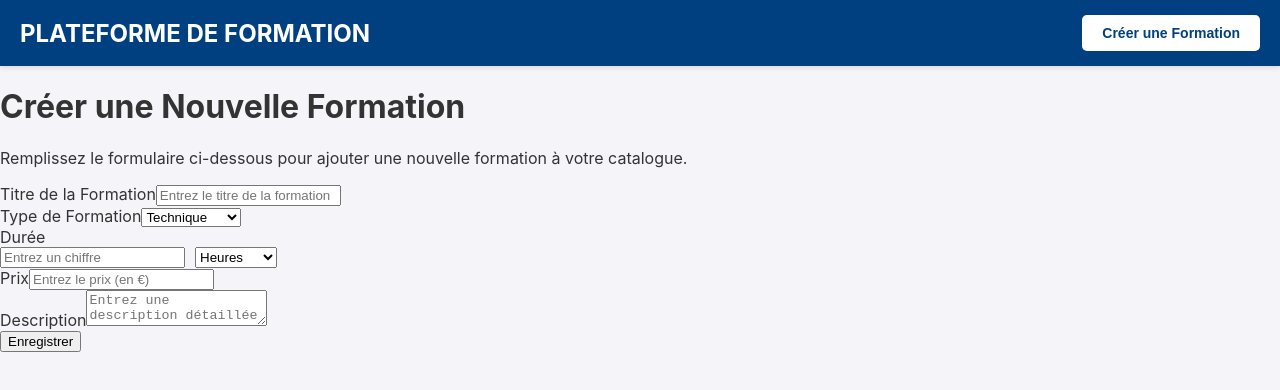
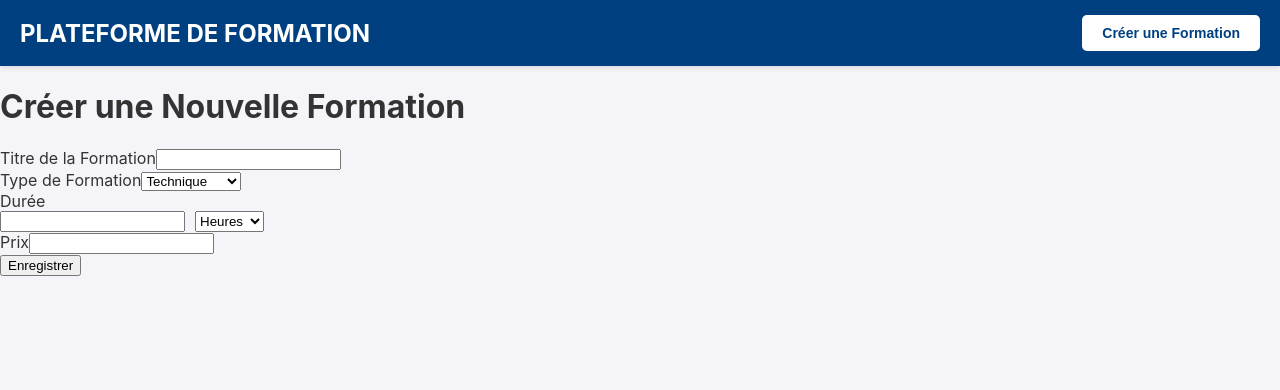
Before and after one commit to ElLuco6/formationFront, a React (Create React App) app in the folder formation/: page /createformationpage in a window 1280 px wide. Shown: the top 390 px of the page. Built offline with nearby package versions, Linux system fonts and the light colour scheme.

Commit message:
Save temporaly formation

```diff
--- a/formation/src/App.tsx
+++ b/formation/src/App.tsx
@@ -1,12 +1,24 @@
-import React, { useState } from 'react';
+import React, { useState, useEffect } from 'react';
 import { Routes, Route, useNavigate } from 'react-router-dom';
 import './App.css';
 import CreateFormationPage from './pages/CreateFormationPage';
 import ListFormationsPage from './pages/ListFormationsPage';
 
+interface Formation {
+    id: number;
+    title: string;
+    description: string;
+    price: number;
+    duration: number; // C'est un nombre
+}
+
 const App: React.FC = () => {
     const navigate = useNavigate();
-    const [formations, setFormations] = useState([
+    const [formations, setFormations] = useState<Formation[]>(() => {
+        const savedFormations = localStorage.getItem('formations');
+        return savedFormations
+            ? JSON.parse(savedFormations)
+            : [
                 {
                     id: 1,
                     title: 'Formation React',
@@ -14,9 +26,14 @@ const App: React.FC = () => {
                     price: 100,
                     duration: 8,
                 },
-    ]);
+            ];
+    });
 
-    const handleAddFormation = (newFormation: any) => {
+    useEffect(() => {
+        localStorage.setItem('formations', JSON.stringify(formations));
+    }, [formations]);
+
+    const handleAddFormation = (newFormation: Formation) => {
         setFormations((prevFormations) => [...prevFormations, newFormation]);
     };
 
--- a/formation/src/pages/CreateFormationPage.tsx
+++ b/formation/src/pages/CreateFormationPage.tsx
@@ -6,7 +6,7 @@ interface CreateFormationPageProps {
         id: number;
         title: string;
         type: string;
-        duration: string;
+        duration: number; // Aligné avec Formation
         description: string;
         price: number;
     }) => void;
@@ -16,10 +16,10 @@ const CreateFormationPage: React.FC<CreateFormationPageProps> = ({ onAddFormatio
     const navigate = useNavigate();
     const [title, setTitle] = useState('');
     const [type, setType] = useState('Technique');
-    const [durationValue, setDurationValue] = useState<number | ''>('');
+    const [durationValue, setDurationValue] = useState<number | ''>(''); // Toujours un nombre
     const [durationUnit, setDurationUnit] = useState('heures');
     const [description, setDescription] = useState('');
-    const [price, setPrice] = useState<number | ''>('');
+    const [price, setPrice] = useState<number | ''>(''); // Toujours un nombre
     const [isSubmitting, setIsSubmitting] = useState(false);
     const [error, setError] = useState<string | null>(null);
 
@@ -28,19 +28,20 @@ const CreateFormationPage: React.FC<CreateFormationPageProps> = ({ onAddFormatio
         setIsSubmitting(true);
         setError(null);
 
-        const duration = `${durationValue} ${durationUnit}`;
+        const durationValueAsNumber = parseInt(durationValue as string, 10); // Convertir en number
+
         const newFormation = {
             id: Math.random(), // ID unique fictif
             title,
             type,
-            duration,
+            duration: durationValueAsNumber, // Passer un nombre
             description,
             price: price || 0,
         };
 
         try {
-            onAddFormation(newFormation); // Passe la nouvelle formation à la liste
-            navigate('/'); // Retourne à la liste
+            onAddFormation(newFormation); // Passe la formation
+            navigate('/'); // Retour à la liste
         } catch (err: any) {
             setError(err.message);
         } finally {
@@ -51,8 +52,6 @@ const CreateFormationPage: React.FC<CreateFormationPageProps> = ({ onAddFormatio
     return (
         <div className="container">
             <h1>Créer une Nouvelle Formation</h1>
-            <p>Remplissez le formulaire ci-dessous pour ajouter une nouvelle formation à votre catalogue.</p>
-            {error && <p className="error">{error}</p>}
             <form onSubmit={handleSubmit}>
                 <div>
                     <label htmlFor="title">Titre de la Formation</label>
@@ -61,22 +60,15 @@ const CreateFormationPage: React.FC<CreateFormationPageProps> = ({ onAddFormatio
                         id="title"
                         value={title}
                         onChange={(e) => setTitle(e.target.value)}
-                        placeholder="Entrez le titre de la formation"
                         required
                     />
                 </div>
                 <div>
                     <label htmlFor="type">Type de Formation</label>
-                    <select
-                        id="type"
-                        value={type}
-                        onChange={(e) => setType(e.target.value)}
-                        required
-                    >
+                    <select id="type" value={type} onChange={(e) => setType(e.target.value)} required>
                         <option value="Technique">Technique</option>
                         <option value="Soft Skills">Soft Skills</option>
                         <option value="Management">Management</option>
-                        <option value="Autre">Autre</option>
                     </select>
                 </div>
                 <div>
@@ -87,7 +79,6 @@ const CreateFormationPage: React.FC<CreateFormationPageProps> = ({ onAddFormatio
                             id="durationValue"
                             value={durationValue}
                             onChange={(e) => setDurationValue(Number(e.target.value) || '')}
-                            placeholder="Entrez un chiffre"
                             required
                         />
                         <select
@@ -98,9 +89,6 @@ const CreateFormationPage: React.FC<CreateFormationPageProps> = ({ onAddFormatio
                         >
                             <option value="minutes">Minutes</option>
                             <option value="heures">Heures</option>
-                            <option value="jours">Jours</option>
-                            <option value="semaines">Semaines</option>
-                            <option value="années">Années</option>
                         </select>
                     </div>
                 </div>
@@ -111,19 +99,8 @@ const CreateFormationPage: React.FC<CreateFormationPageProps> = ({ onAddFormatio
                         id="price"
                         value={price}
                         onChange={(e) => setPrice(Number(e.target.value) || '')}
-                        placeholder="Entrez le prix (en €)"
                         required
                     />
-                </div>
-                <div>
-                    <label htmlFor="description">Description</label>
-                    <textarea
-                        id="description"
-                        value={description}
-                        onChange={(e) => setDescription(e.target.value)}
-                        placeholder="Entrez une description détaillée"
-                        required
-                    ></textarea>
                 </div>
                 <button type="submit" disabled={isSubmitting}>
                     {isSubmitting ? 'Enregistrement...' : 'Enregistrer'}
```
Lines whose indentation alone changed are shown as unchanged.
